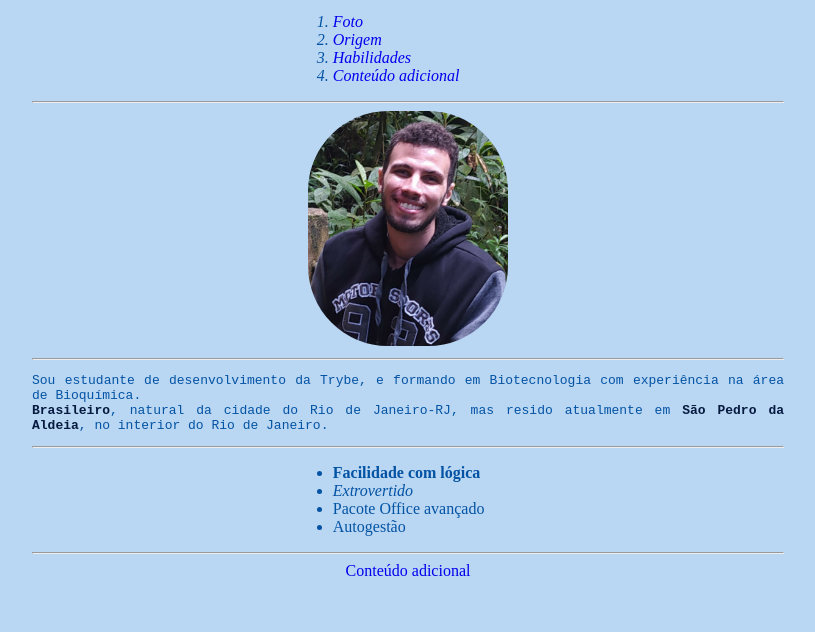
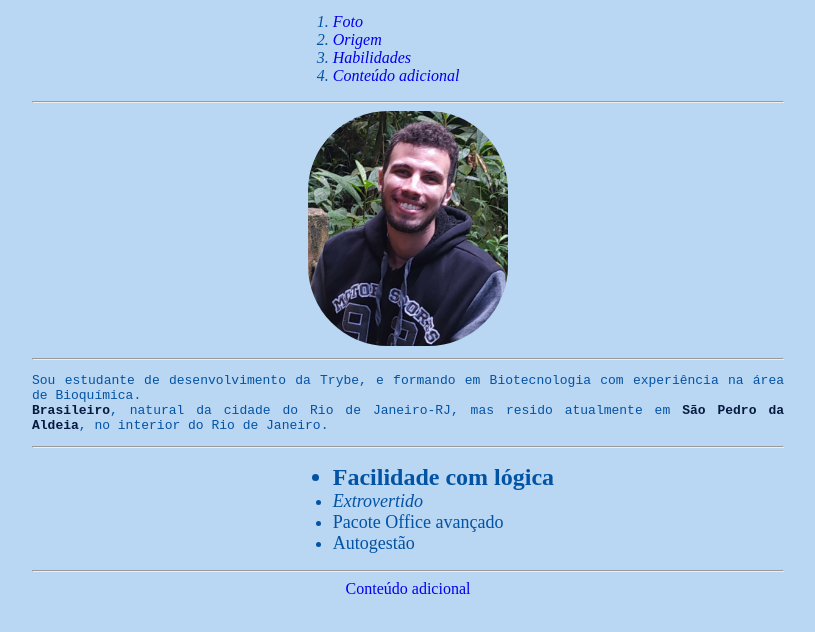
Before and after one commit to Matheus-Mont/Matheus-Mont.github.io, a plain HTML site: page index.html in a window 1280 px wide. Shown: the part 86-718 px from the top of the page, without its empty margins (232-1047 px from the left). Drawn offline with Linux system fonts and the light colour scheme.

Commit message:
mudanca de tamanhos

```diff
--- a/index.html
+++ b/index.html
@@ -22,10 +22,10 @@
         <p id="origem">Sou estudante de desenvolvimento da Trybe, e formando em Biotecnologia com experiência na área de Bioquímica.<br> <a class="enf">Brasileiro</a>, natural da cidade do Rio de Janeiro-RJ, mas resido atualmente em <a class="enf">São Pedro da Aldeia</a>, no interior do Rio de Janeiro.</p>
         <hr>
         <ul id="habilidades">
-            <li><strong> Facilidade com lógica</strong> </li>
-            <li><i>Extrovertido</i></li>
-            <li>Pacote Office avançado</li>
-            <li> Autogestão</li>
+            <li class="destaque">Facilidade com lógica</li>
+            <li class="comum"><i>Extrovertido</i></li>
+            <li class="comum">Pacote Office avançado</li>
+            <li class="comum"> Autogestão</li>
 
         </ul>
         <hr>
--- a/style.css
+++ b/style.css
@@ -27,3 +27,11 @@ ul, ol{
     color: #061a40;
     font-weight: bold;
 }
+.destaque{
+    font-size: 24px;
+    font-weight: bold;
+}
+
+.comum{
+    font-size: 18px;
+}
```
